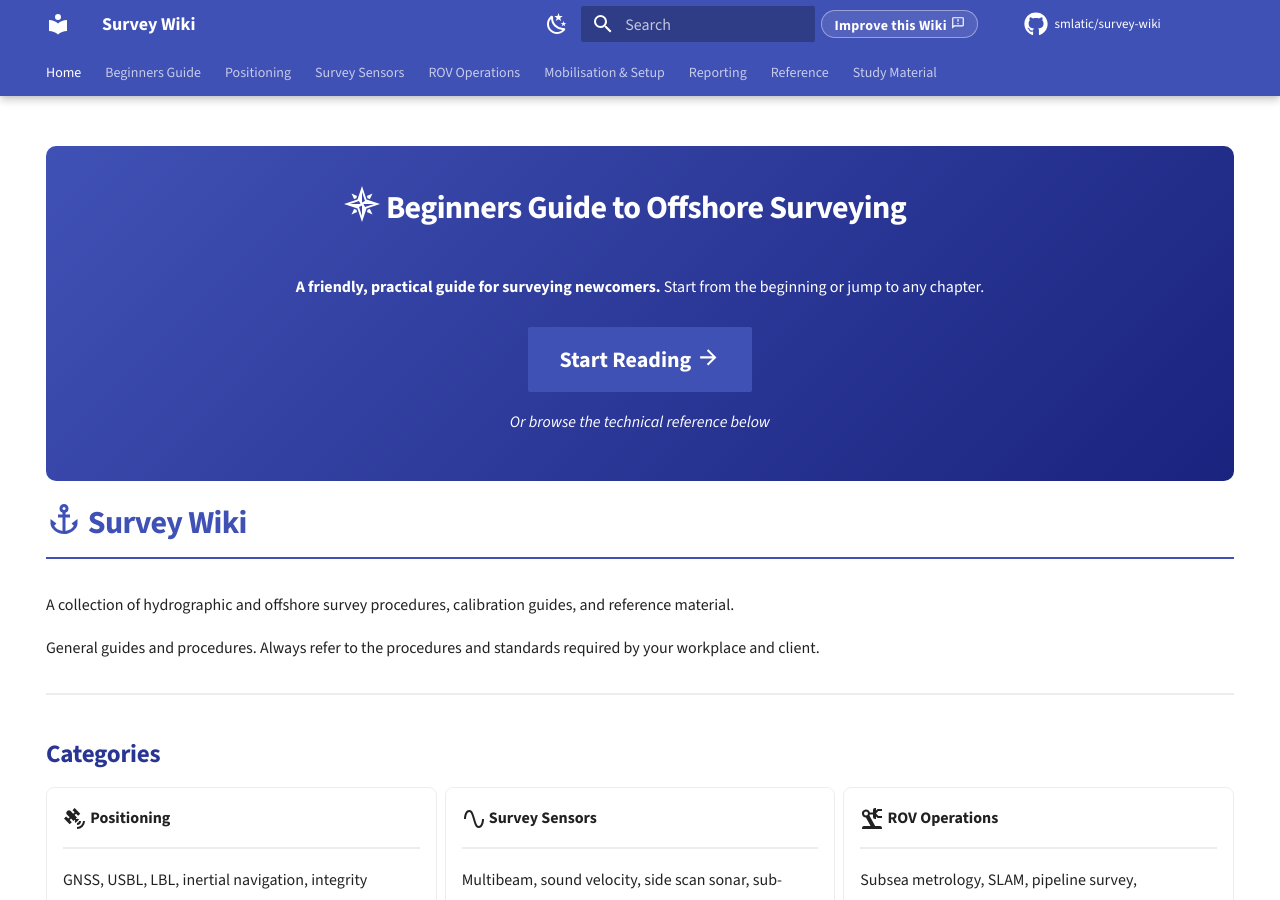
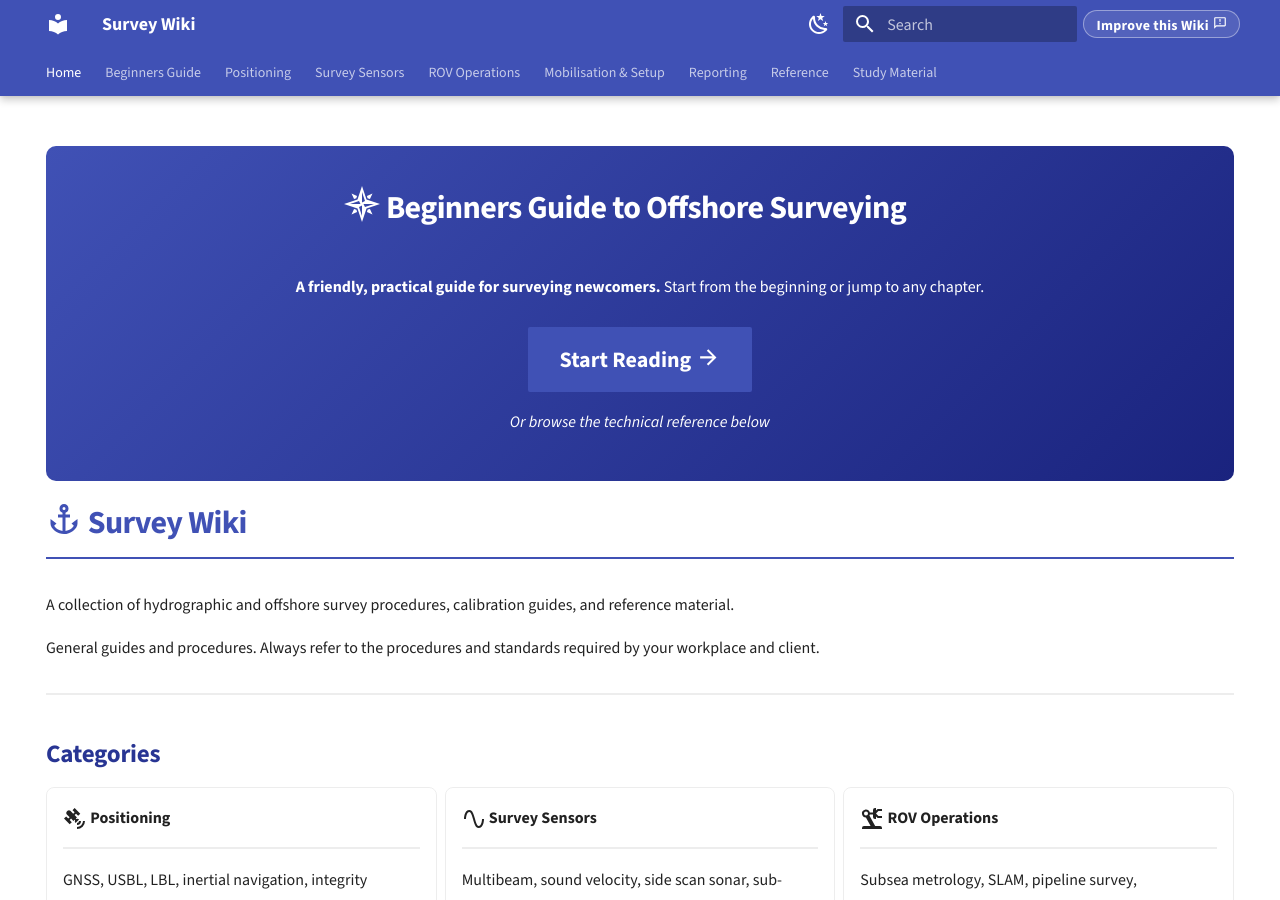
Before and after one commit to smlatic/survey-wiki, an MkDocs documentation site: the page built from docs/index.md, in a window 1280 px wide and 900 px high. Built offline with MkDocs 1.6.1 and Material for MkDocs 9.7.7, drawn with Linux system fonts in a browser that asks for light colours; comment, search, counter and statistics services are not loaded.

Commit message:
chore: hide GitHub repo link from wiki header
Co-Authored-By: Claude Opus 4.6 <noreply@anthropic.com>

```diff
--- a/mkdocs.yml
+++ b/mkdocs.yml
@@ -1,8 +1,6 @@
 site_name: Survey Wiki
 site_url: https://smlatic.github.io/survey-wiki/
 site_description: Hydrographic and offshore survey procedures, calibration guides, and field reference material
-repo_url: https://github.com/smlatic/survey-wiki
-repo_name: smlatic/survey-wiki
 
 theme:
   name: material
```
